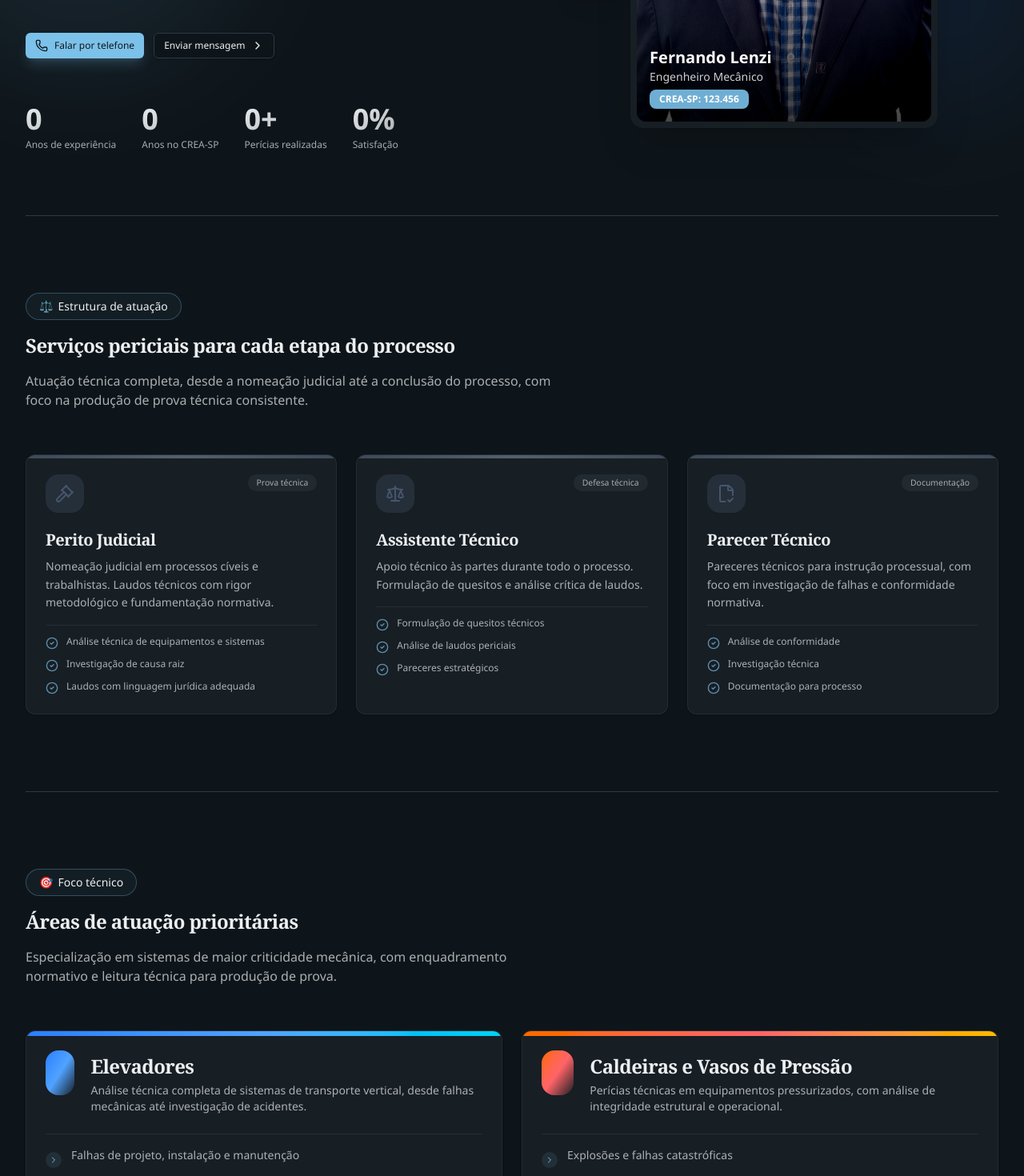
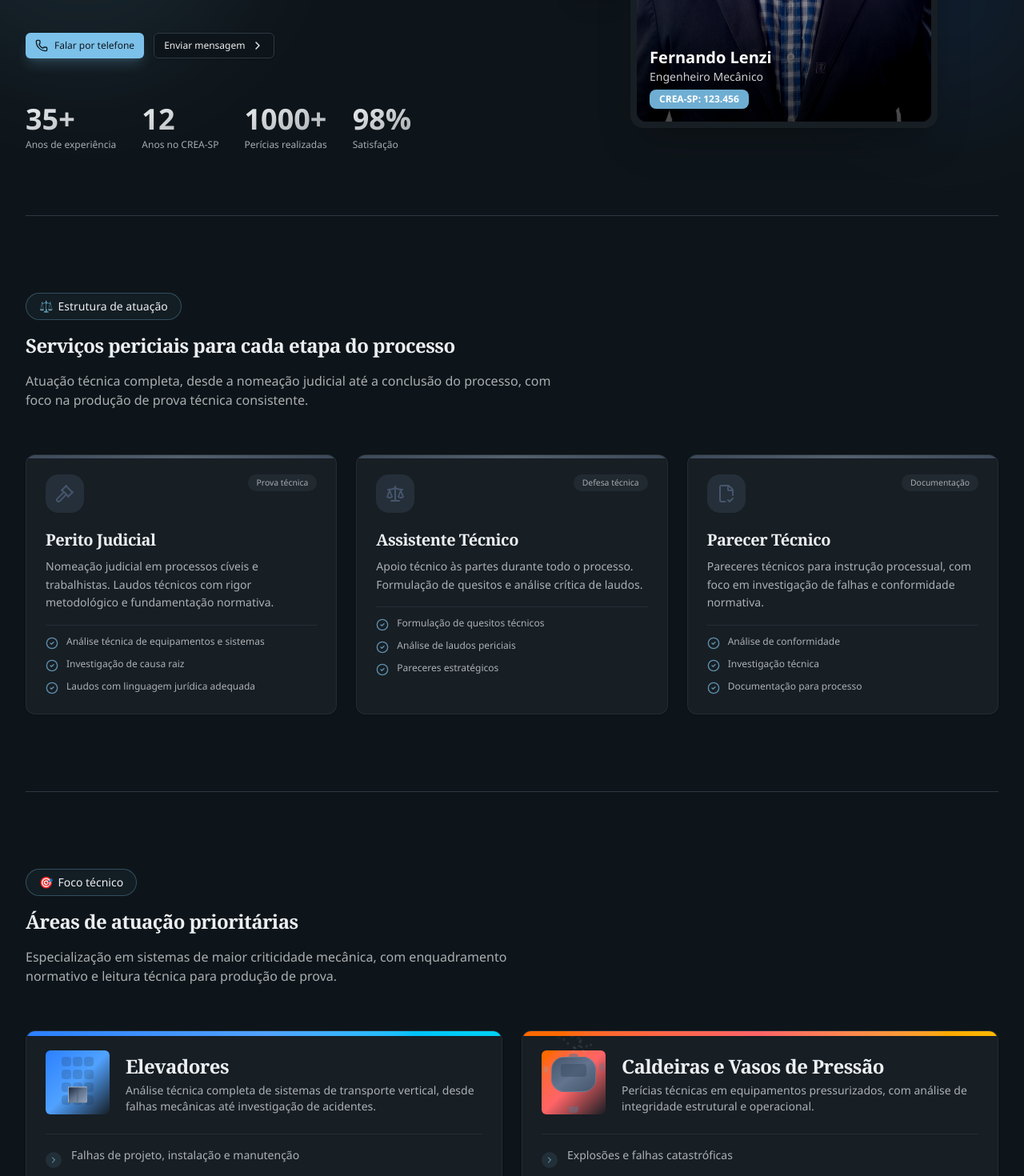
Before and after one commit to eng-lenzi/lp-eng-lenzi, a React (Vite) app: page / in a window 1280 px wide. Shown: the part 520-1990 px from the top of the page at 80% size. Built offline with nearby package versions, Linux system fonts and the light colour scheme.

Commit message:
feat: adiciona diagramas animados de elevador e caldeira

```diff
--- a/src/routes/-components/animation-helpers.tsx
+++ b/src/routes/-components/animation-helpers.tsx
@@ -1,6 +1,5 @@
-import { useRef } from "react";
-import { useInView, motion } from "framer-motion";
-import { useState } from "react";
+import { motion, useInView } from "framer-motion";
+import { useEffect, useId, useRef, useState } from "react";
 
 export function AnimatedSection({
 	children,
@@ -46,7 +45,11 @@ export function AnimatedCard({
 		<motion.div
 			ref={ref}
 			initial={{ opacity: 0, y: 30, scale: 0.95 }}
-			animate={isInView ? { opacity: 1, y: 0, scale: 1 } : { opacity: 0, y: 30, scale: 0.95 }}
+			animate={
+				isInView
+					? { opacity: 1, y: 0, scale: 1 }
+					: { opacity: 0, y: 30, scale: 0.95 }
+			}
 			transition={{ duration: 0.6, delay, ease: [0.22, 1, 0.36, 1] }}
 			className={className}
 		>
@@ -62,11 +65,11 @@ export function AnimatedNumber({
 	value: string;
 	suffix?: string;
 }) {
-	const [displayValue, setDisplayValue] = useState("0");
+	const [displayValue, setDisplayValue] = useState(value);
 	const ref = useRef(null);
 	const isInView = useInView(ref, { once: true });
 
-	useState(() => {
+	useEffect(() => {
 		if (!isInView) return;
 
 		const numValue = parseInt(value.replaceAll(/\D/g, ""), 10);
@@ -91,7 +94,7 @@ export function AnimatedNumber({
 		}, duration / steps);
 
 		return () => clearInterval(timer);
-	});
+	}, [isInView, value]);
 
 	return (
 		<span ref={ref}>
@@ -160,13 +163,30 @@ export function GlowingOrb({
 }
 
 export function HeroParticles() {
-	const particles = Array.from({ length: 15 });
+	const baseId = useId();
+	const particleKeys = [
+		"a",
+		"b",
+		"c",
+		"d",
+		"e",
+		"f",
+		"g",
+		"h",
+		"i",
+		"j",
+		"k",
+		"l",
+		"m",
+		"n",
+		"o",
+	];
 
 	return (
 		<div className="pointer-events-none absolute inset-0 overflow-hidden">
-			{particles.map((_, i) => (
+			{particleKeys.map((k) => (
 				<motion.div
-					key={i}
+					key={`${baseId}-${k}`}
 					className="absolute h-1 w-1 rounded-full bg-primary/30"
 					initial={{
 						x: Math.random() * 100 + "%",
@@ -217,3 +237,97 @@ export function Flame({ className }: { className?: string }) {
 		</svg>
 	);
 }
+
+export function ElevatorDiagram({ className }: { className?: string }) {
+	const windowRows = [0, 1, 2, 3];
+	const windowCols = [0, 1, 2];
+
+	return (
+		<div className={`relative w-16 h-16 sm:w-20 sm:h-20 ${className}`}>
+			<div className="absolute inset-0 grid grid-rows-4 gap-y-2 p-2 pb-4 justify-evenly">
+				{windowRows.map((row) => (
+					<div
+						key={row}
+						className="grid grid-cols-3 gap-0.5 justify-between evenly"
+					>
+						{windowCols.map((col) => (
+							<div
+								key={`${row}-${col}`}
+								className="bg-slate-800/20 rounded-sm size-3"
+							/>
+						))}
+					</div>
+				))}
+			</div>
+
+			<motion.div
+				className="absolute left-1/2 -translate-x-1/2 w-6 h-5 bg-gradient-to-br from-slate-800 via-slate-500 to-slate-400 border border-slate-300/50"
+				style={{ top: "20%" }}
+				animate={{ y: ["0%", "215%", "0%"] }}
+				transition={{ duration: 4, repeat: Infinity, ease: "easeInOut" }}
+			>
+				<div className="absolute inset-y-0 left-1/2 -translate-x-1/2 w-px bg-slate-600/60" />
+			</motion.div>
+		</div>
+	);
+}
+
+export function PressureVesselDiagram({ className }: { className?: string }) {
+	const baseId = useId();
+	const steamKeys = "abcdefghijklmnopqrstuvwxyz".split("");
+	const vaporKeys = "abcdefghijklmnopqrst".split("");
+
+	return (
+		<div className={`relative w-16 h-16 sm:w-20 sm:h-20 ${className}`}>
+			<div className="absolute top-1 left-1/2 -translate-x-1/2 w-3 h-1 bg-slate-500/60 rounded-t-sm" />
+
+			<div className="absolute top-2 left-1/2 -translate-x-1/2 w-14 h-11 bg-gradient-to-br from-slate-600 via-slate-500 to-slate-600 rounded-2xl border border-slate-400/30">
+				<div className="absolute top-2 left-1/2 -translate-x-1/2 w-8 h-4 bg-slate-700/40 rounded" />
+			</div>
+
+			{vaporKeys.map((k, i) => (
+				<motion.div
+					key={`${baseId}-vapor-${k}`}
+					className="absolute w-1 h-1 rounded-full bg-slate-400/50"
+					style={{ left: `${40 + (i % 10) * 2}%`, top: "8%" }}
+					animate={{
+						y: [0, -28 - (i % 5) * 4],
+						opacity: [0.5, 0],
+						scale: [0.4, 1, 1.5],
+						x: [0, (i - 5) * 3],
+					}}
+					transition={{
+						duration: 4 + (i % 3) * 0.5,
+						repeat: Infinity,
+						delay: i * 0.1,
+						ease: "easeOut",
+					}}
+				/>
+			))}
+
+			{steamKeys.map((k, i) => (
+				<motion.div
+					key={`${baseId}-steam-${k}`}
+					className="absolute w-0.5 h-0.5 rounded-full bg-slate-300/40"
+					style={{ left: `${42 + (i % 8) * 2}%`, top: "5%" }}
+					animate={{
+						y: [-22 - i * 2],
+						opacity: [0.4, 0],
+						scale: [0.3, 0.8],
+						x: [0, (i - 4) * 4],
+					}}
+					transition={{
+						duration: 3.5 + i * 0.15,
+						repeat: Infinity,
+						delay: i * 0.12,
+						ease: "easeOut",
+					}}
+				/>
+			))}
+
+			<div className="absolute top-4 right-0.5 w-1.5 h-2.5 bg-slate-500/40 rounded-sm" />
+			<div className="absolute top-5 left-0.5 w-1.5 h-2 bg-slate-400/30 rounded-sm" />
+			<div className="absolute bottom-0.5 left-1/2 -translate-x-1/2 w-3 h-2 bg-slate-500/50 rounded-b-sm" />
+		</div>
+	);
+}
--- a/src/routes/-components/areas.tsx
+++ b/src/routes/-components/areas.tsx
@@ -1,11 +1,24 @@
-import { TrendingUp, ChevronRight } from "lucide-react";
+import { ChevronRight } from "lucide-react";
 
 import { Text, Title } from "@/components/typography";
 import { Badge } from "@/components/ui/badge";
 import { Card, CardContent, CardHeader } from "@/components/ui/card";
-import { AnimatedSection, AnimatedCard, EmojiRenderer, Flame } from "./animation-helpers";
+import {
+	AnimatedCard,
+	AnimatedSection,
+	ElevatorDiagram,
+	EmojiRenderer,
+	PressureVesselDiagram,
+} from "./animation-helpers";
 
-const focusAreas = [
+const focusAreas: Array<{
+	title: string;
+	description: string;
+	items: string[];
+	icon: React.ComponentType<{ className?: string }>;
+	gradient: string;
+	bgGradient: string;
+}> = [
 	{
 		title: "Elevadores",
 		description:
@@ -18,7 +31,7 @@ const focusAreas = [
 			"Avaliação de contratos de manutenção",
 			"Determinação de causa raiz",
 		],
-		icon: TrendingUp,
+		icon: ElevatorDiagram,
 		gradient: "from-blue-500 via-blue-400 to-cyan-400",
 		bgGradient: "from-blue-500/10 via-blue-400/5 to-transparent",
 	},
@@ -34,7 +47,7 @@ const focusAreas = [
 			"Análise de histórico operacional",
 			"Laudos para processos judiciais",
 		],
-		icon: Flame,
+		icon: PressureVesselDiagram,
 		gradient: "from-orange-500 via-red-400 to-amber-400",
 		bgGradient: "from-orange-500/10 via-red-400/5 to-transparent",
 	},
@@ -42,7 +55,11 @@ const focusAreas = [
 
 export function Areas() {
 	return (
-		<AnimatedSection id="areas" className="border-t py-12 sm:py-16 lg:py-24" delay={0.1}>
+		<AnimatedSection
+			id="areas"
+			className="border-t py-12 sm:py-16 lg:py-24"
+			delay={0.1}
+		>
 			<div className="space-y-3 mb-8 sm:space-y-4 sm:mb-10 lg:mb-14">
 				<Badge
 					variant="outline"
@@ -64,14 +81,18 @@ export function Areas() {
 				{focusAreas.map((area, idx) => (
 					<AnimatedCard key={area.title} delay={idx * 0.15}>
 						<Card className="group relative overflow-hidden border-border/60 bg-card h-full transition-all hover:shadow-lg hover:border-primary/30">
-							<div className={`absolute inset-0 bg-gradient-to-br ${area.bgGradient} opacity-0 transition-opacity group-hover:opacity-100`} />
+							<div
+								className={`absolute inset-0 bg-gradient-to-br ${area.bgGradient} opacity-0 transition-opacity group-hover:opacity-100`}
+							/>
 							<div
 								className={`absolute inset-x-0 top-0 h-1.5 bg-gradient-to-r ${area.gradient}`}
 							/>
 							<CardHeader className="space-y-3 sm:space-y-5">
 								<div className="flex items-start gap-3 sm:gap-5">
-									<div className={`flex h-12 w-12 items-center justify-center rounded-xl sm:h-14 sm:w-14 sm:rounded-2xl bg-gradient-to-br ${area.gradient}/20`}>
-										<area.icon className={`size-6 sm:size-7 bg-gradient-to-r ${area.gradient} bg-clip-text text-transparent`} />
+									<div
+										className={`flex h-16 w-16 sm:h-20 sm:w-20 items-center justify-center rounded-md bg-gradient-to-br ${area.gradient}/10 `}
+									>
+										<area.icon className="size-10 sm:size-12" />
 									</div>
 									<div className="space-y-1 pt-1">
 										<Title size="lg" className="font-heading">
--- a/src/routes/-components/hero.tsx
+++ b/src/routes/-components/hero.tsx
@@ -1,4 +1,3 @@
-import { useRef } from "react";
 import { motion, useInView } from "framer-motion";
 import {
 	CheckCircle2,
@@ -7,13 +6,14 @@ import {
 	ShieldCheck,
 	Zap,
 } from "lucide-react";
+import { useRef } from "react";
 
 import { Text, Title } from "@/components/typography";
+import { Badge } from "@/components/ui/badge";
 import { Button } from "@/components/ui/button";
-import { Badge } from "@/components/ui/badge";
 import {
+	AnimatedNumber,
 	AnimatedSection,
-	AnimatedNumber,
 	FloatingElement,
 	GlowingOrb,
 	HeroParticles,
@@ -22,8 +22,8 @@ import {
 const stats = [
 	{ value: "35+", label: "Anos de experiência", suffix: "" },
 	{ value: "12", label: "Anos no CREA-SP", suffix: "" },
-	{ value: "1000+", label: "Perícias realizadas", suffix: "+" },
-	{ value: "98%", label: "Satisfação", suffix: "%" },
+	{ value: "1000", label: "Perícias realizadas", suffix: "+" },
+	{ value: "98", label: "Satisfação", suffix: "%" },
 ] as const;
 
 export function Hero() {
@@ -57,15 +57,20 @@ export function Hero() {
 							size="xl"
 							className="font-heading text-3xl sm:text-4xl lg:text-[3.5rem] leading-[1.1]"
 						>
-							Engenharia mecânica aplicada à{" "}
+							Perito em{" "}
 							<span className="bg-gradient-to-r from-primary via-primary/80 to-blue-500 bg-clip-text text-transparent">
-								prova técnica
+								engenharia mecânica
 							</span>
+                                          {" "}aplicada à prova técnica.
 						</Title>
 					</AnimatedSection>
 
 					<AnimatedSection delay={0.3}>
-						<Text size="sm" tone="subtle" className="max-w-xl leading-relaxed sm:text-base">
+						<Text
+							size="sm"
+							tone="subtle"
+							className="max-w-xl leading-relaxed sm:text-base"
+						>
 							<motion.span
 								initial={{ opacity: 0 }}
 								animate={{ opacity: 1 }}
@@ -80,7 +85,11 @@ export function Hero() {
 
 					<AnimatedSection delay={0.4}>
 						<div className="flex flex-wrap gap-3">
-							<Button asChild size="sm" className="gap-2 shadow-lg shadow-primary/20 sm:size-lg">
+							<Button
+								asChild
+								size="sm"
+								className="gap-2 shadow-lg shadow-primary/20 sm:size-lg"
+							>
 								<a href="tel:+5519997110785">
 									<Phone className="size-4" />
 									Falar por telefone
@@ -141,7 +150,10 @@ export function Hero() {
 								</div>
 							</motion.div>
 						</FloatingElement>
-						<FloatingElement className="absolute -left-2 bottom-[20%] z-10 sm:left-0 sm:bottom-1/3" style={{ animationDelay: "1s" }}>
+						<FloatingElement
+							className="absolute -left-2 bottom-[20%] z-10 sm:left-0 sm:bottom-1/3"
+							style={{ animationDelay: "1s" }}
+						>
 							<motion.div
 								initial={{ opacity: 0, x: -20 }}
 								animate={isHeroInView ? { opacity: 1, x: 0 } : {}}
@@ -170,10 +182,16 @@ export function Hero() {
 											/>
 											<div className="absolute inset-0 bg-gradient-to-t from-black/70 via-black/20 to-transparent" />
 											<div className="absolute bottom-0 left-0 right-0 p-3 sm:p-4">
-												<Text className="text-lg font-bold text-white sm:text-xl">Fernando Lenzi</Text>
-												<Text size="xs" className="text-white/80 sm:text-sm">Engenheiro Mecânico</Text>
+												<Text className="text-lg font-bold text-white sm:text-xl">
+													Fernando Lenzi
+												</Text>
+												<Text size="xs" className="text-white/80 sm:text-sm">
+													Engenheiro Mecânico
+												</Text>
 												<div className="mt-1 inline-block rounded-lg bg-primary/90 px-2 py-0.5 sm:mt-1.5 sm:px-3 sm:py-1">
-													<Text size="xs" className="font-semibold text-white">CREA-SP: 123.456</Text>
+													<Text size="xs" className="font-semibold text-white">
+														CREA-SP: 123.456
+													</Text>
 												</div>
 											</div>
 										</div>
```
